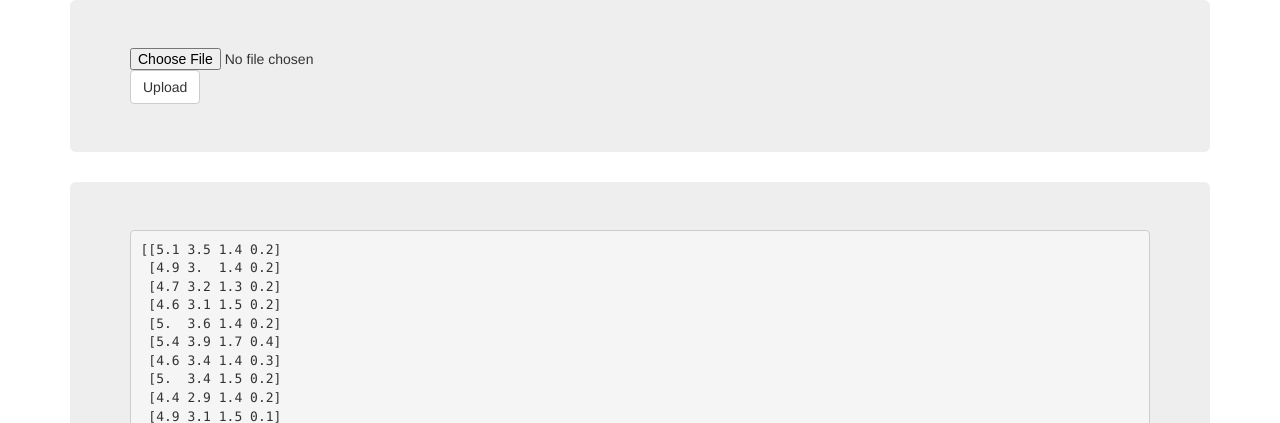
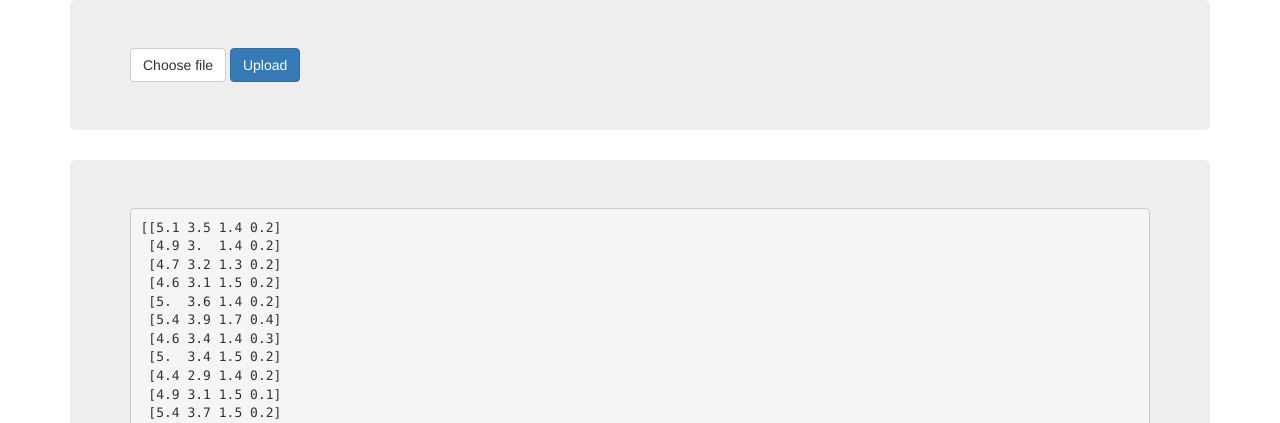
Before and after one commit to alexaltair/feature-selection, a Flask app: page / in a window 1280 px wide. Shown: the top 423 px of the page. Run offline with Flask 2, Linux system fonts and the light colour scheme; some libraries are stand-ins or nearby versions.

Commit message:
Make upload buttons prettier.

```diff
--- a/templates/index.html
+++ b/templates/index.html
@@ -4,8 +4,12 @@
   <div class="container">
     <div class="jumbotron">
       <form method="POST" enctype="multipart/form-data" action="{{ url_for('upload') }}">
-        <input class="file" type="file" name="file">
-        <button type="submit" class="btn btn-default">Upload</button>
+        <label class="btn btn-default" for="my-file-selector">
+          <input type="file" name="file" id="my-file-selector" style="display:none;" onchange='$("#upload-file-info").html($(this).val().replace("C:\\fakepath\\", ""));'>
+          Choose file
+        </label>
+        <span class='label label-info' id="upload-file-info"></span>
+        <button type="submit" class="btn btn-primary">Upload</button>
       </form>
     </div>
     <div class="jumbotron">
```
